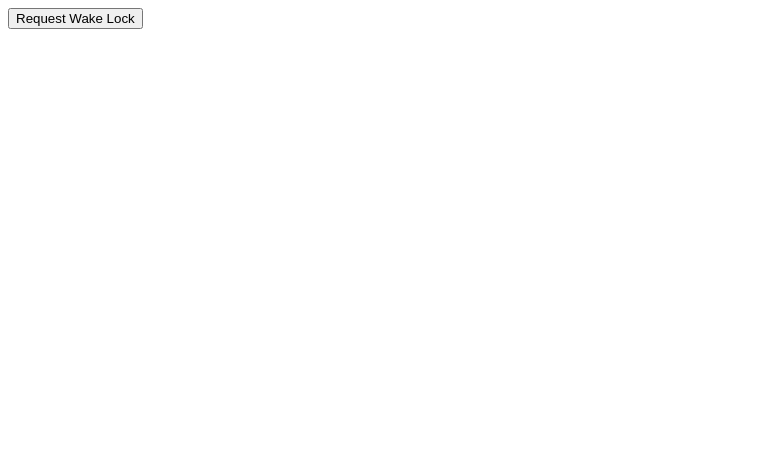
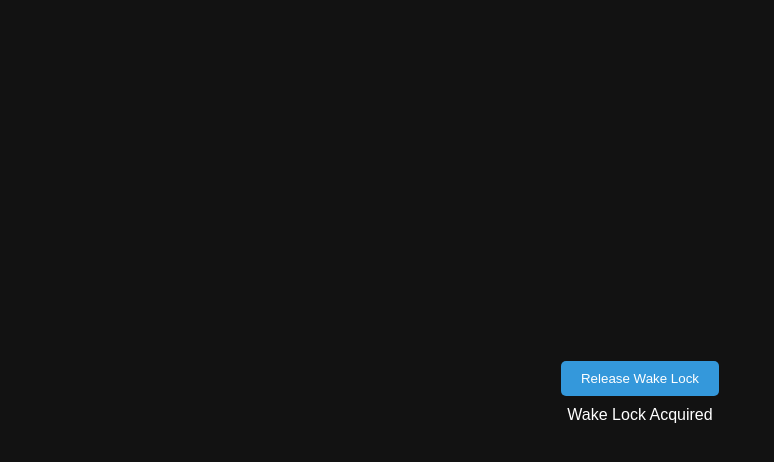
Before and after one commit to aryanbk/Nightwatchman, a plain HTML site: page index.html in a window 1280 px wide. Shown: the whole page, without its empty margins (0-774 px from the left). Drawn offline with Linux system fonts and the light colour scheme.

Commit message:
add css styling - dynamic text and color

```diff
--- a/index.html
+++ b/index.html
@@ -4,10 +4,17 @@
 		<meta charset="UTF-8" />
 		<meta name="viewport" content="width=device-width, initial-scale=1.0" />
 		<title>Screen Wake Lock Demo</title>
+		<link rel="stylesheet" href="style.css" />
 	</head>
 	<body>
-		<button id="wakeLockBtn">Request Wake Lock</button>
-		<p id="status"></p>
+		<div id="container" class="night-mode">
+			<div id="bundle">
+				<button id="wakeLockBtn" class="night-mode">
+					Release Wake Lock
+				</button>
+				<p id="status"></p>
+			</div>
+		</div>
 
 		<script src="script.js"></script>
 	</body>
--- a/script.js
+++ b/script.js
@@ -1,13 +1,15 @@
 const wakeLockBtn = document.getElementById("wakeLockBtn");
 const statusText = document.getElementById("status");
+const container = document.getElementById("container");
 
 let wakeLock = null;
 
-wakeLockBtn.addEventListener("click", async () => {
-	if (!wakeLock) {
+async function requestWakeLock() {
 	try {
 		wakeLock = await navigator.wakeLock.request("screen");
 		statusText.textContent = "Wake Lock Acquired";
+		container.className = "night-mode";
+		wakeLockBtn.textContent = "Release Wake Lock";
 	} catch (err) {
 		if (err.name === "NotAllowedError") {
 			statusText.textContent = "Wake Lock Permission Denied";
@@ -15,9 +17,18 @@ wakeLockBtn.addEventListener("click", async () => {
 			statusText.textContent = `Error: ${err}`;
 		}
 	}
-	} else {
+}
+
+wakeLockBtn.addEventListener("click", async () => {
+	if (wakeLock) {
 		wakeLock.release();
 		wakeLock = null;
+		container.className = "day-mode";
 		statusText.textContent = "Wake Lock Released";
+		wakeLockBtn.textContent = "Aquire Wake Lock";
+	} else {
+		requestWakeLock();
 	}
 });
+
+requestWakeLock();
--- /dev/null
+++ b/style.css
@@ -0,0 +1,40 @@
+body {
+	margin: 0;
+}
+
+#container {
+	height: 100vh;
+	width: 100vw;
+	text-align: center;
+
+	padding: 0;
+	font-family: sans-serif;
+	display: flex;
+	justify-content: center;
+	align-items: center;
+	min-height: 100vh;
+	transition: background-color 0.5s ease;
+}
+
+#wakeLockBtn {
+	padding: 10px 20px;
+	border: none;
+	border-radius: 5px;
+	background-color: #3498db; /* Light blue */
+	color: white;
+	cursor: pointer;
+}
+
+#status {
+	margin-top: 10px;
+}
+
+.night-mode {
+	background-color: #121212;
+	color: white;
+}
+
+.day-mode {
+	background-color: #fffff0;
+	color: black;
+}
```
Lines whose indentation alone changed are shown as unchanged.
